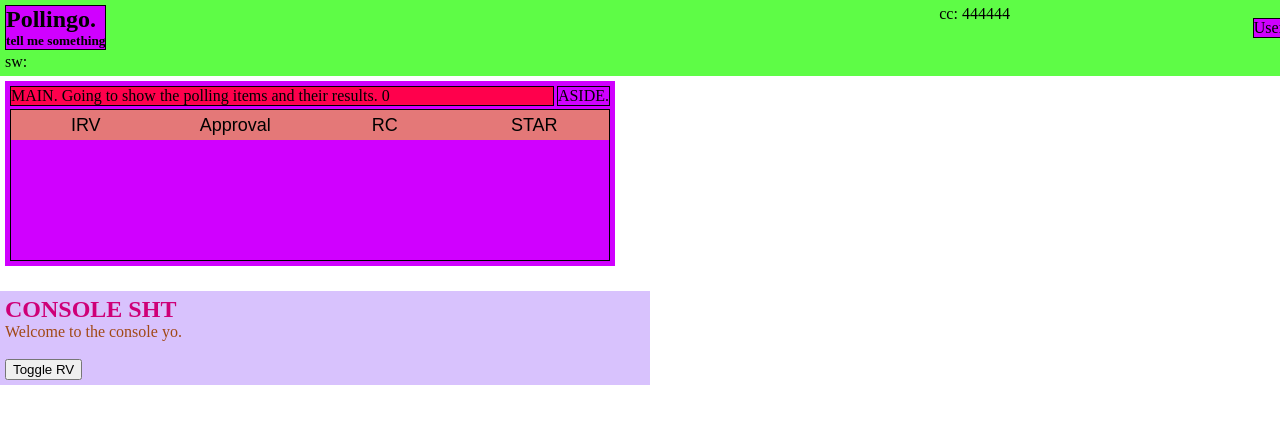
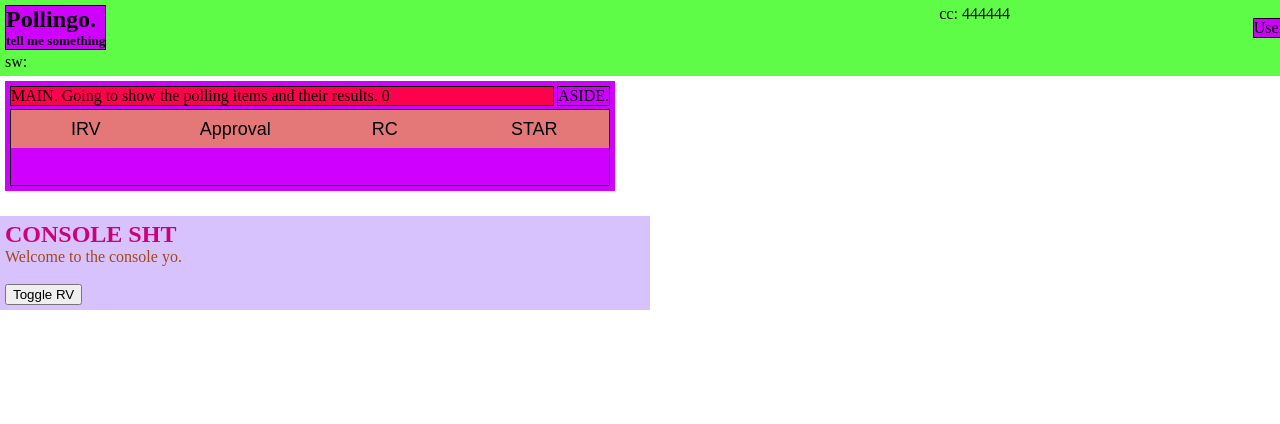
Before and after one commit to el7/Pollingo, a React (Create React App) app in the folder pollingo/: page / in a window 1280 px wide. Shown: the top 424 px of the page. Built offline with nearby package versions, Linux system fonts and the light colour scheme.

Commit message:
testing hooks with an interesting color function...

```diff
--- a/pollingo/src/css/main.css
+++ b/pollingo/src/css/main.css
@@ -148,11 +148,11 @@ body {
 
 .pollbox-1 .tabContainer {
   width: 100%;
-  height: 150px;
+  height: 75px;
 }
 
 .pollbox-1 .tabContainer .buttonContainer {
-  height: 20%;
+  height: 50%;
 }
 
 .pollbox-1 .tabContainer .buttonContainer button {
--- a/pollingo/src/scss/5-modules/_PollBox.scss
+++ b/pollingo/src/scss/5-modules/_PollBox.scss
@@ -78,10 +78,10 @@
 
   .tabContainer {
     width: 100%;
-    height: 150px;
+    height: 75px;
 
     .buttonContainer {
-      height: 20%;
+      height: 50%;
 
       button {
         width: 25%;
```
Also changed, not shown: 1 other file (tests, documents, lock files or other folders).
